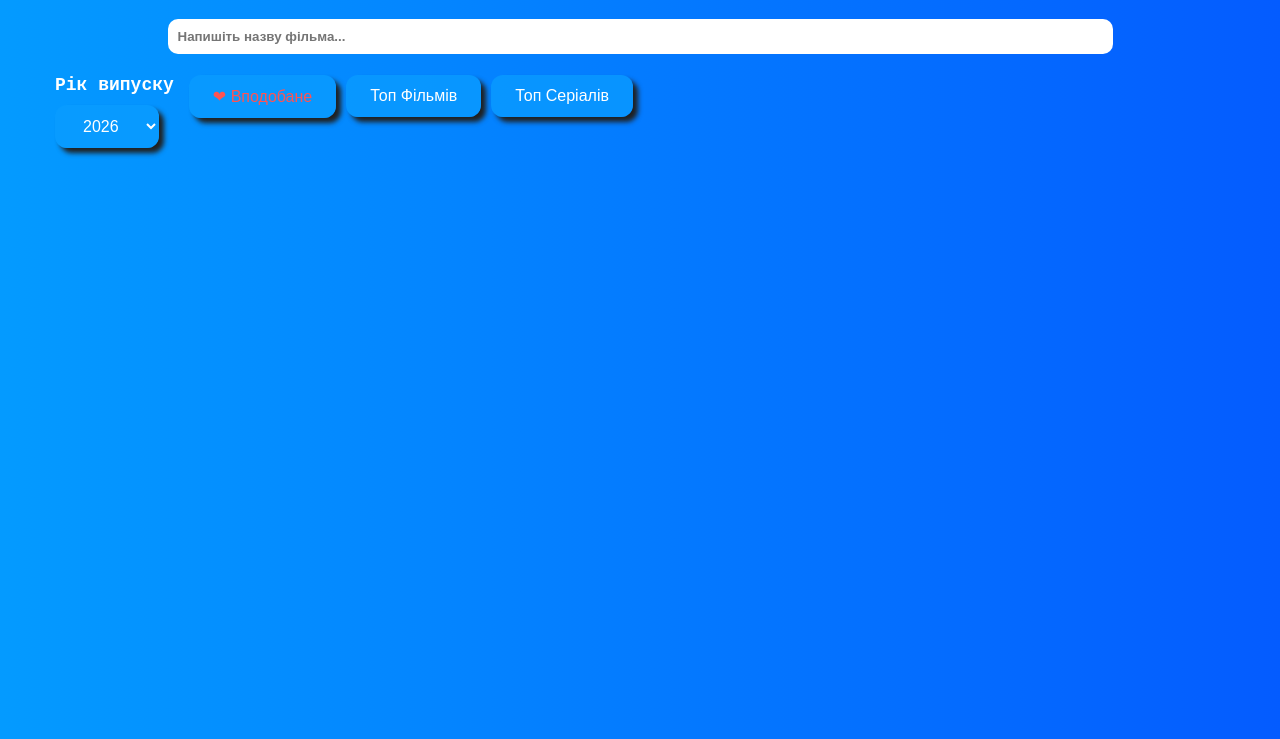
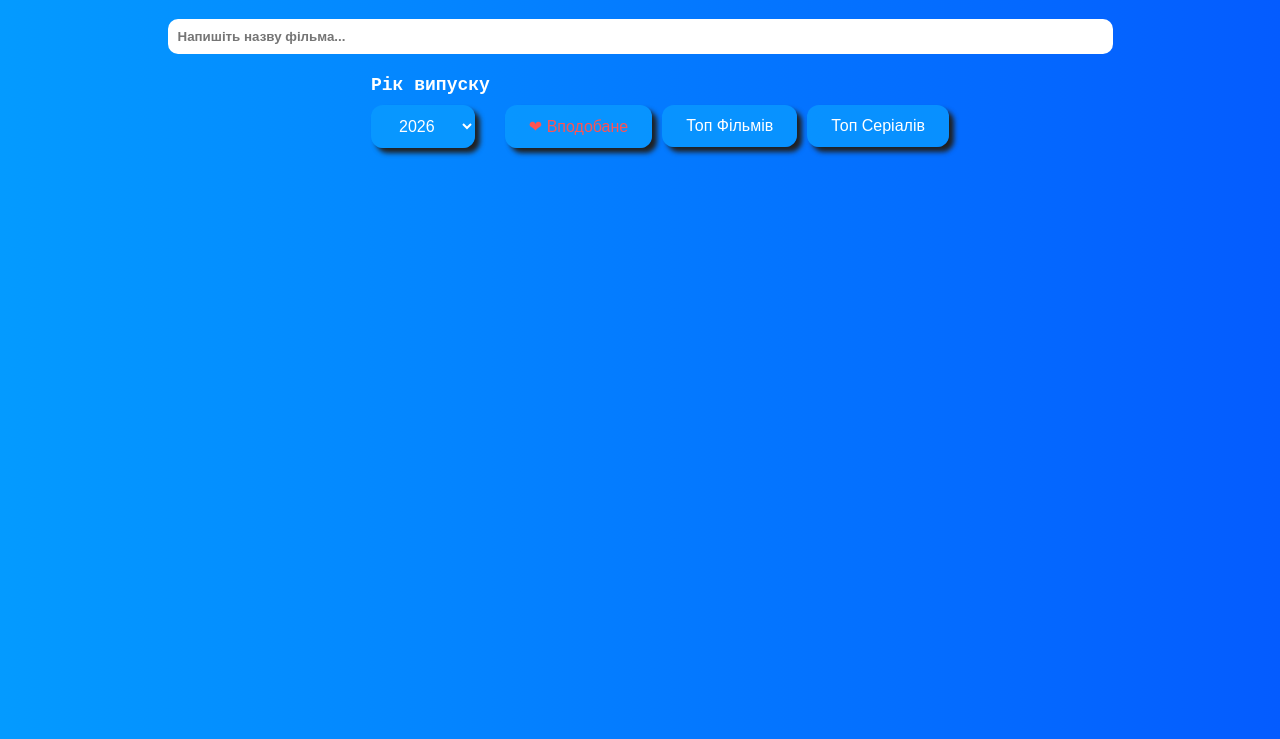
Before and after one commit to xeroo549/movie_search_app, a plain HTML site: page index.html in a window 1280 px wide. Shown: the part 61-800 px from the top of the page. Drawn offline with Linux system fonts and the light colour scheme.

Commit message:
Updated styles

```diff
--- a/index.html
+++ b/index.html
@@ -29,9 +29,9 @@
                     <option value="2017">2017</option>
                 </select>
             </li>
-            <li><button id="favourite-btn">❤ Вподобане</button></li>
-            <li><button id="best-film-btn">Топ Фільмів</button></li>
-            <li><button id="best-serial-btn">Топ Серіалів</button></li>
+            <li><button class='nav-btn' id="favourite-btn">❤ Вподобане</button></li>
+            <li><button class='nav-btn' id="best-film-btn">Топ Фільмів</button></li>
+            <li><button class='nav-btn' id="best-serial-btn">Топ Серіалів</button></li>
         </ul>
     </nav>
 
--- a/style.css
+++ b/style.css
@@ -19,6 +19,7 @@ input {
     list-style: none;
     display: flex;
     flex-direction: row;
+    justify-self: center;
 }
 
 button {
@@ -63,3 +64,7 @@ option {
     background: #0a9dffbd;
     font-weight: bold;
 }
+
+.nav-btn {
+    margin-top:35px;
+}
```
